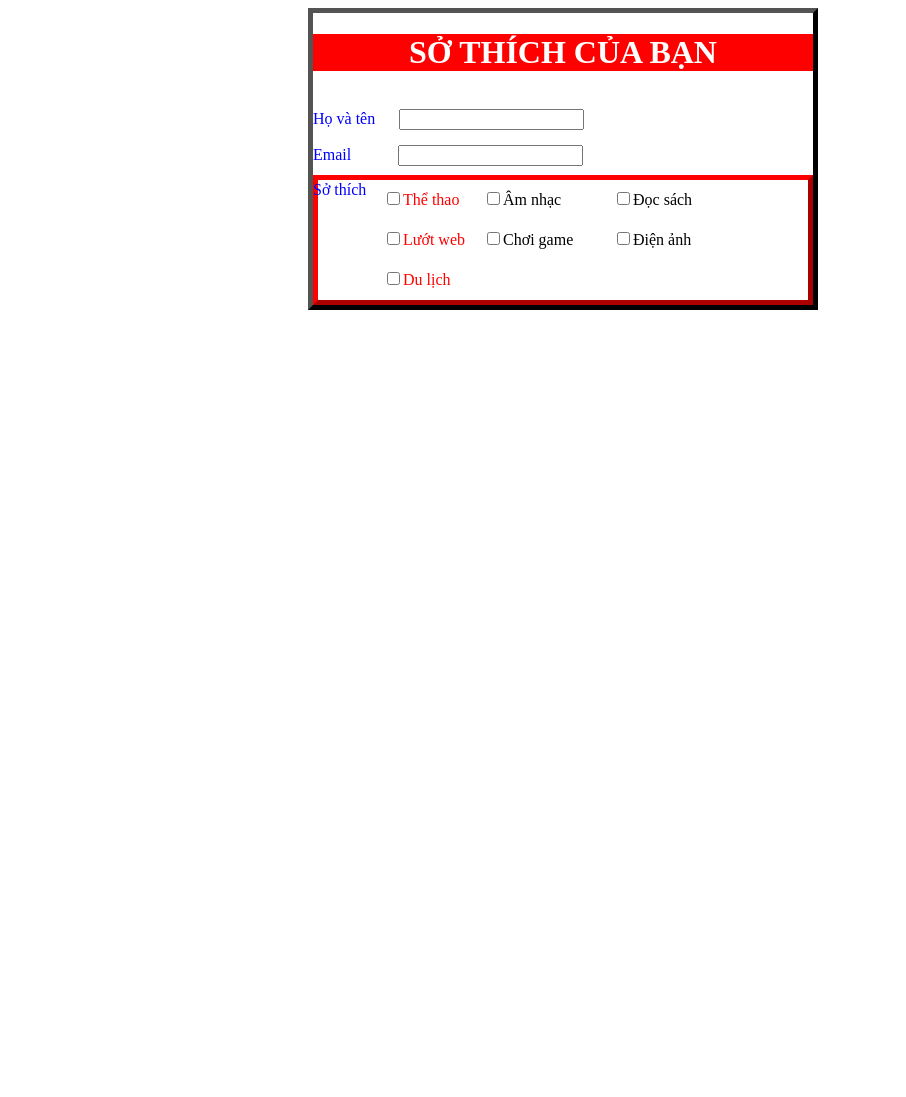
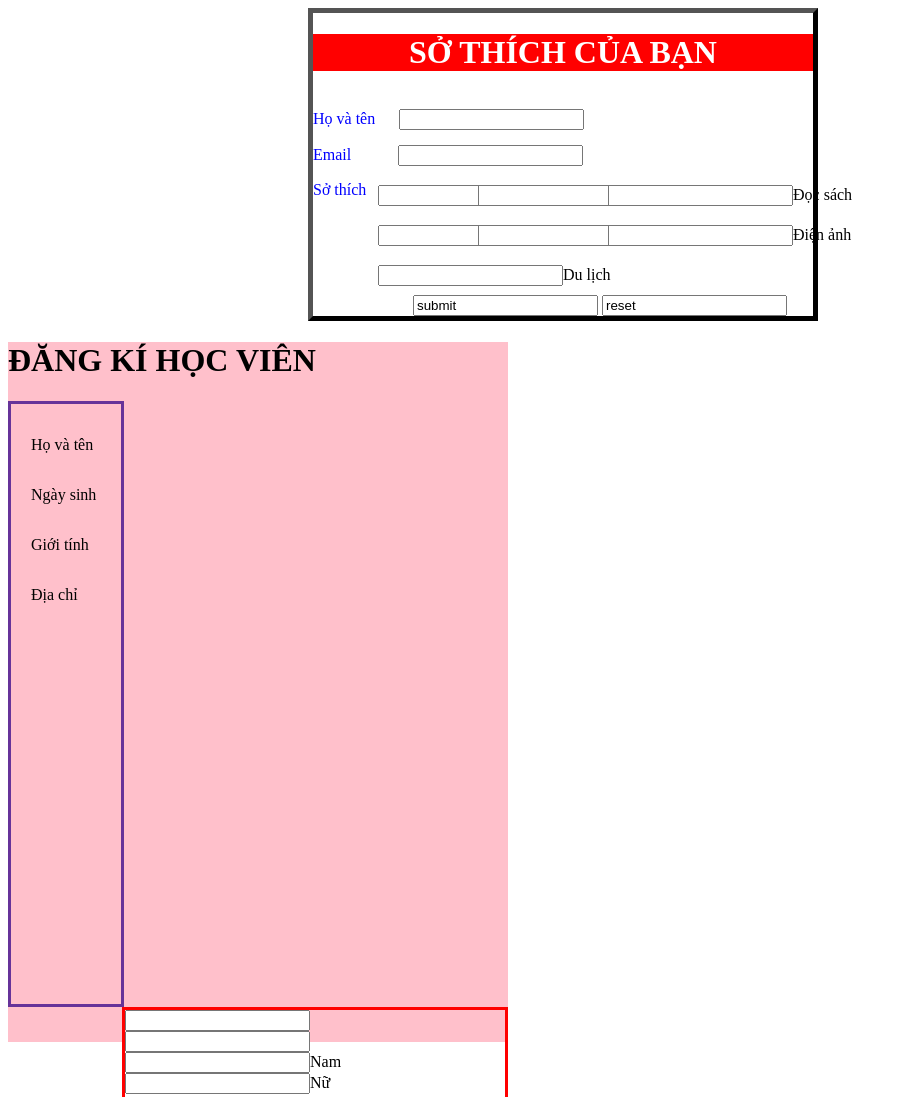
Before and after one commit to vietdq2412/baitap, a plain HTML site: page 068/hobby.html in a window 1280 px wide. Shown: the top 1097 px of the page, without its empty margins (0-906 px from the left). Before the commit the page ends 800 px from the top, so only its background shows below. Drawn offline with Linux system fonts and the light colour scheme.

Commit message:
update 068

```diff
--- a/068/hobby.html
+++ b/068/hobby.html
@@ -6,7 +6,7 @@
     <meta name="viewport" content="width=device-width, initial-scale=1.0">
     <title>Document</title>
     <style>
-        .ex1{
+        .ex1 {
             border: 5px outset black;
             display: block;
             width: 500px;
@@ -15,7 +15,6 @@
 
         .hobby {
             margin-top: -40px;
-            border: 5px outset red;
             height: 120px;
         }
 
@@ -26,30 +25,58 @@
             margin-left: 65px;
         }
 
-        .hobby1{
-            color: red;
+        .hobby1 {
             position: absolute;
             margin-left: auto;
         }
-        .hobby2{
+
+        .hobby2 {
             position: absolute;
             margin-left: 100px;
         }
-        .hobby3{
+
+        .hobby3 {
             position: absolute;
             margin-left: 230px;
         }
 
-        .text input{
+        .text input {
             margin-left: 20px;
+        }
 
-        }
-        .text p{
+        .text p {
             position: absolute;
             margin-bottom: 10px;
             color: blue;
         }
 
+        .content {
+            background-color: pink;
+            width: 500px;
+            height: 700px;
+        }
+
+        .left {
+            display: block;
+            border: solid rebeccapurple;
+            width: 110px;
+            height: 600px;
+            float: left;
+        }
+
+        .right {
+            border: solid red;
+            width: 380px;
+            height: 600px;
+            float: right;
+        }
+
+        .left ul {
+            margin-left: -20px;
+            width: 100px;
+            height: 35px;
+            line-height: 50px;
+        }
     </style>
 </head>
 
@@ -59,26 +86,53 @@
             <div class="text">
                 <h1 style="text-align: center; background-color: red; color: white">SỞ THÍCH CỦA BẠN</h1>
                 <p>Họ và tên <input type="text" name="n"></p><br>
-        <br><p>Email <input type="text" name="n" style="margin-left: 43px"></p><br><br>
+                <br>
+                <p>Email <input type="text" name="e" style="margin-left: 43px"></p><br><br>
 
             </div>
             <p style="color: blue" ">Sở thích</p>
-        <div class="hobby">
-            <div class="hobby1">
-                <label> <input type="checkbox" name="sport">Thể thao</label><br>
-                <label><input type="checkbox" name="suweb">Lướt web</label><br>
-                <label> <input type="checkbox" name="trav">Du lịch</label><br>
+        <div class="hobby ">
+            <div class="hobby1 ">
+                <label> <input type="checkbox " name="sport ">Thể thao</label><br>
+                <label><input type="checkbox " name="suweb ">Lướt web</label><br>
+                <label> <input type="checkbox " name="trav ">Du lịch</label><br>
             </div>
-            <div class="hobby2">
-                <label></label><input type="checkbox" name="music">Âm nhạc</label><br>
-                <label><input type="checkbox" name="game">Chơi game</label><br>
+            <div class="hobby2 ">
+                <label></label><input type="checkbox " name="music ">Âm nhạc</label><br>
+                <label><input type="checkbox " name="game ">Chơi game</label><br>
             </div>
-            <div class="hobby3">
-                <label></label><input type="checkbox" name="read">Đọc sách</li><br>
-                <label><input type="checkbox" name="movie">Điện ảnh</label><br>
+            <div class="hobby3 ">
+                <label></label><input type="checkbox " name="read ">Đọc sách</li><br>
+                <label><input type="checkbox " name="movie ">Điện ảnh</label><br>
             </div>
         </div>
+        <div style="margin-left: 100px ">
+            <label><input type="submit " value="submit "></label>
+            <label><input type="reset " value="reset "></label>
+        </div>
+    </form>
+</div>
+<div class="ex2 ">
+    <form action="index.html " method="get ">
 
+        <div class="content ">
+            <h1>ĐĂNG KÍ HỌC VIÊN</h1>
+            <div class="left ">
+                <ul style="list-style-type:none ">
+                    <li>Họ và tên</li>
+                    <li>Ngày sinh</li>
+                    <li>Giới tính</li>
+                    <li>Địa chỉ</li>
+                </ul>
+            </div>
+            <divc class="right ">
+                <label><input type="text " name="name "></label><br>
+                <label><input type="text " name="dob "></label><br>
+
+                <input type="checkbox " name="male ">Nam
+                <input type="checkbox " name="female ">Nữ
+            </divc>
+        </div>
     </form>
 </div>
 </body>
```
Lines whose indentation alone changed are shown as unchanged.
